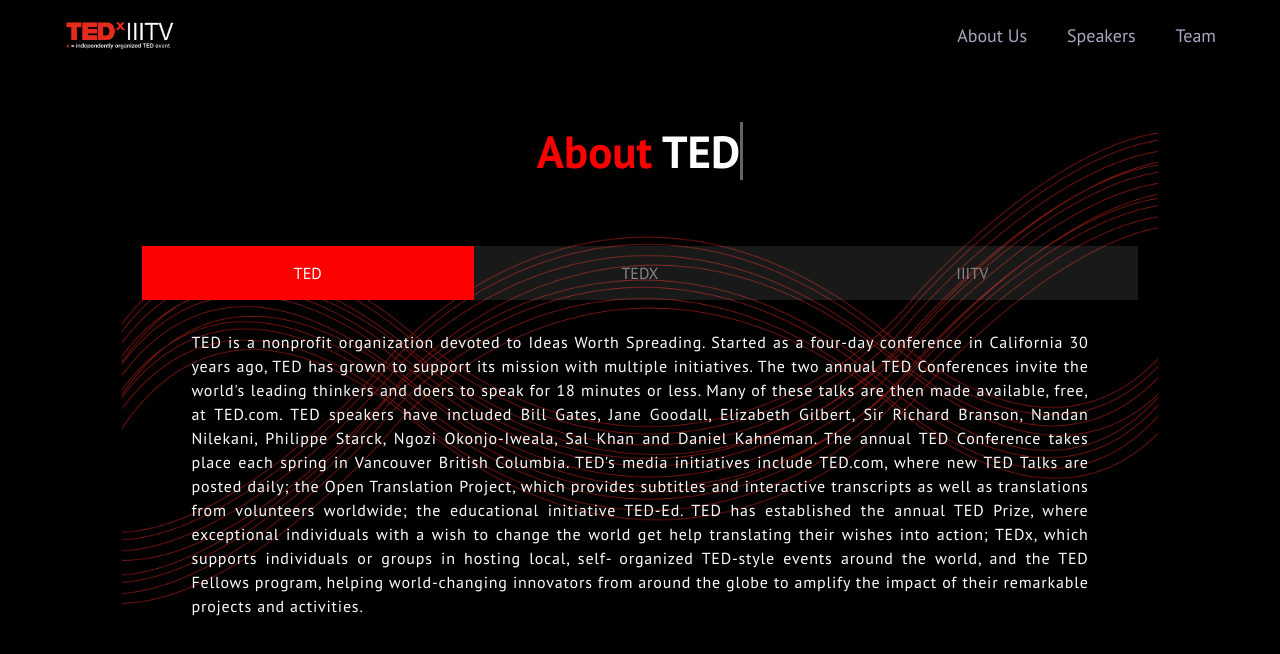
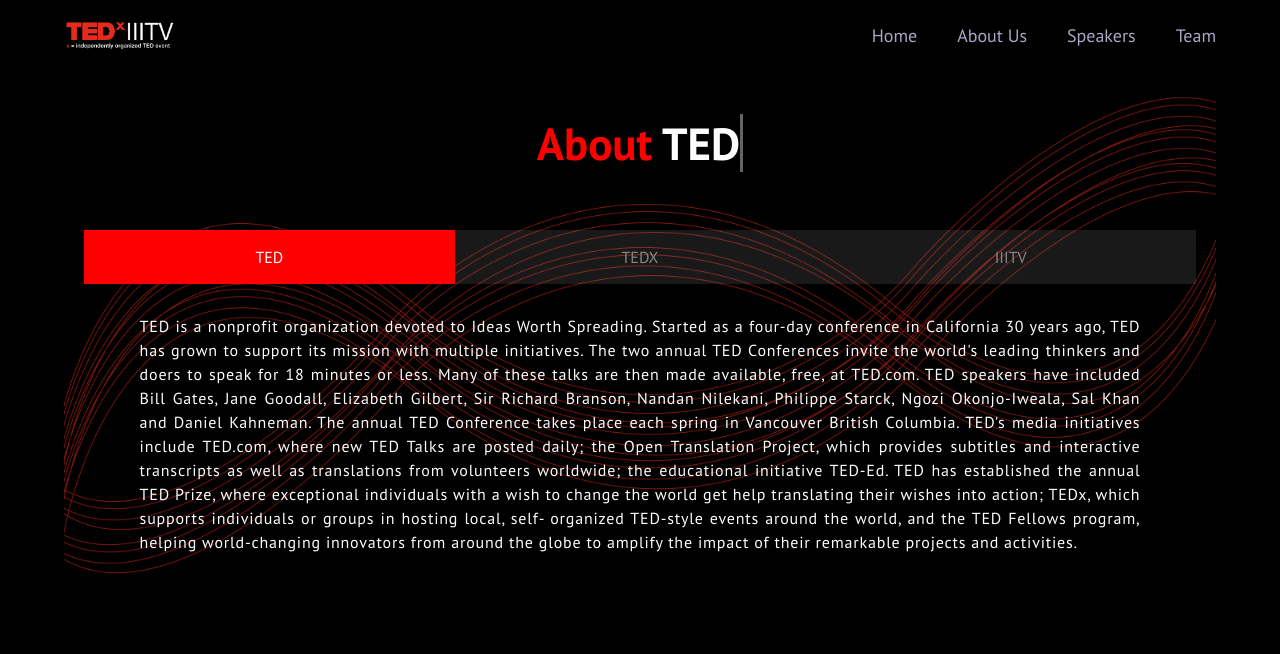
Before and after one commit to TedxIIITV-2023/tedx-iiitv-2023, a React (Vite) app: page /aboutUs in a window 1280 px wide. Shown: the top 654 px of the page. Built offline with nearby package versions, Linux system fonts and the light colour scheme; a web font is replaced by a local one.

Commit message:
Navbar Team ;-;

```diff
--- a/src/App.css
+++ b/src/App.css
@@ -86,3 +86,40 @@ html.has-scroll-dragging {
     right: auto;
     bottom: 0;
 }
+
+.loader-container {
+  position: fixed;
+  top: 0;
+  left: 0;
+  width: 100%;
+  height: 100%;
+  display: flex;
+  justify-content: center;
+  align-items: center;
+}
+
+.loader {
+  border: 16px solid #f3f3f3;
+  border-top: 16px solid #3498db;
+  border-radius: 50%;
+  width: 120px;
+  height: 120px;
+  animation: spin 2s linear infinite;
+}
+
+@media (max-width: 768px) {
+  /* adjust the loader size and position for smaller screens */
+  .loader {
+    width: 80px;
+    height: 80px;
+  }
+}
+
+@keyframes spin {
+  0% {
+    transform: rotate(0deg);
+  }
+  100% {
+    transform: rotate(360deg);
+  }
+}
--- a/src/App.jsx
+++ b/src/App.jsx
@@ -20,18 +20,25 @@ const App = () => {
   }
 
   return (
-    !loading && (
+    <>
+      {loading && (
+        <div className="loader-container">
+          <div className="loader" />
+        </div>
+      )}
+      {!loading && (
         <div>
           <Navbar />
           <BrowserRouter>
             <Routes>
               <Route path="/" element={<Home />} />
               <Route path="/aboutUs" element={<AboutUs />} />
-          <Route path="/teams" element={<Teams />}/>
+              <Route path="/teams" element={<Teams />} />
             </Routes>
           </BrowserRouter>
         </div>
-    )
+      )}
+    </>
   );
 };
 
--- a/src/components/Navbar.jsx
+++ b/src/components/Navbar.jsx
@@ -60,7 +60,7 @@ const Navbar = () => {
               } hover:text-white text-[18px] font-medium cursor-pointer`}
               onClick={() => setActive(nav.title)}
             >
-              <a href={`/${nav.id}`} onClick={() => {
+              <a href={`${nav.id}`} onClick={() => {
                setToggle(!toggle);
                 setActive(nav.title);
                     }}>
--- a/src/components/Teams.jsx
+++ b/src/components/Teams.jsx
@@ -186,7 +186,7 @@ export const Teams = () => {
 
 
   ];
-const headings = ['Core Team', 'Core Support', 'Web Team', 'Design Team', 'PR Team', 'Editorial Team'];
+const headings = ['Core Team ', 'Core Support', 'Web Team', 'Design Team', 'PR Team', 'Editorial Team'];
 const count = [2, 4, 4, 5, 5, 3];
 
 
--- a/src/components/css/Teams.css
+++ b/src/components/css/Teams.css
@@ -18,14 +18,17 @@
 html {
   scroll-behavior: smooth;
   scroll-padding-top: 75px;
+
 }
 .project .cont
 {
   margin-top: 5%;
-  background-color: #000000;
+  background-color: #0000002d;
 
 }
 .container {
+
+
   font-weight: 400;
   position: relative;
   background-repeat: no-repeat;
@@ -33,6 +36,7 @@ html {
   background-position: center center;
   color: #fff !important;
   font-family: 'Centra', sans-serif !important;
+  margin: 0%;
 }
 
 
@@ -50,9 +54,20 @@ p, a, li, button, ul {
   margin-bottom: 5%;
 	font-weight: 700;
      text-align: center;
-     padding: 10px;
-     color: 	#DC1C13;
+     padding: 2px;
+     color: 	#ffffff;
+}
 
+@keyframes gradient-animation {
+  0% {
+    background-position: 0% 50%;
+  }
+  50% {
+    background-position: 100% 50%;
+  }
+  100% {
+    background-position: 0% 50%;
+  }
 }
 .proj-imgbx {
   position: relative;
@@ -269,3 +284,8 @@ a[href*="linkedin.com"] svg {
   margin: 0%;
   padding: 0%;
 }
+.project{
+  background-color: #c10f0f00;
+  margin: 0;
+  background-image: url("../../assets/BACKGROUND.png");
+}
--- a/src/constants/index.js
+++ b/src/constants/index.js
@@ -10,6 +10,10 @@ import {
 
 
 export const navLinks = [
+  {
+    id: "/",
+    title: "Home",
+  },
   {
     id: "aboutUs",
     title: "About Us",
```
Lines whose indentation alone changed are shown as unchanged.
